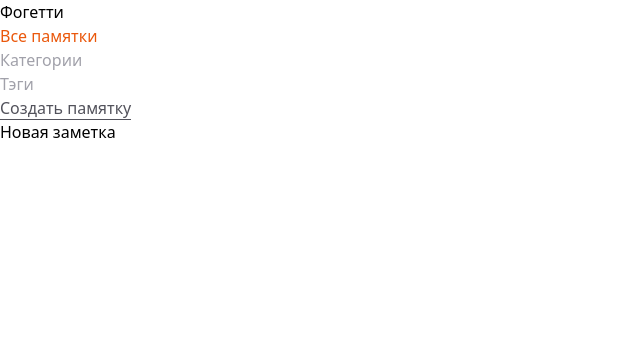
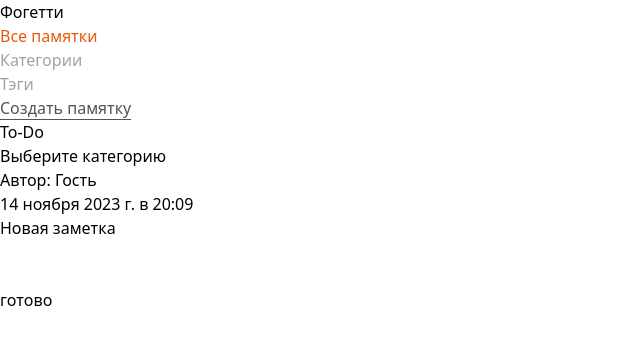
Before and after one commit to ADeoZ/4getty, a Next.js app: page /memorize in a window 1280 px wide. Shown: the top 344 px of the page, without its empty margins (0-640 px from the left). Built offline with nearby package versions, Linux system fonts and the light colour scheme.

Commit message:
DEV / mock for memorize page

```diff
--- a/app/(innerPages)/memorize/page.tsx
+++ b/app/(innerPages)/memorize/page.tsx
@@ -1,11 +1,16 @@
-import { H2 } from '@/basic/typography/H2';
-import { Card } from '@/entities/Card';
+import { CardEdit } from '@/widgets/CardEdit';
 
 const Page = () => (
-  <div className='mt-16 flex flex-col items-center'>
-    <Card>
-      <H2>Новая заметка</H2>
-    </Card>
-  </div>
+  <CardEdit
+    id={''}
+    category={{ id: 'new', name: 'Выберите категорию' }}
+    type={'todo'}
+    tagList={[]}
+    author={'Гость'}
+    timestamps={{ created: new Date().toISOString() }}
+    title={'Новая заметка'}
+    list={[]}
+    rating={{ value: 0, hasMark: false }}
+  />
 );
 export default Page;
--- a/components/widgets/CardEdit/index.tsx
+++ b/components/widgets/CardEdit/index.tsx
@@ -88,7 +88,7 @@ export const CardEdit = ({
         <TagsInput submitHandler={addTagHandler} deleteHandler={deleteTagHandler} tags={tags} />
       </Card>
       <div className='mx-auto'>
-        <A href={`/memo/${id}`} className='hover:text-cyan-600'>
+        <A href={id ? `/memo/${id}` : '/all'} className='text-xl hover:text-cyan-600'>
           готово
         </A>
       </div>
```
